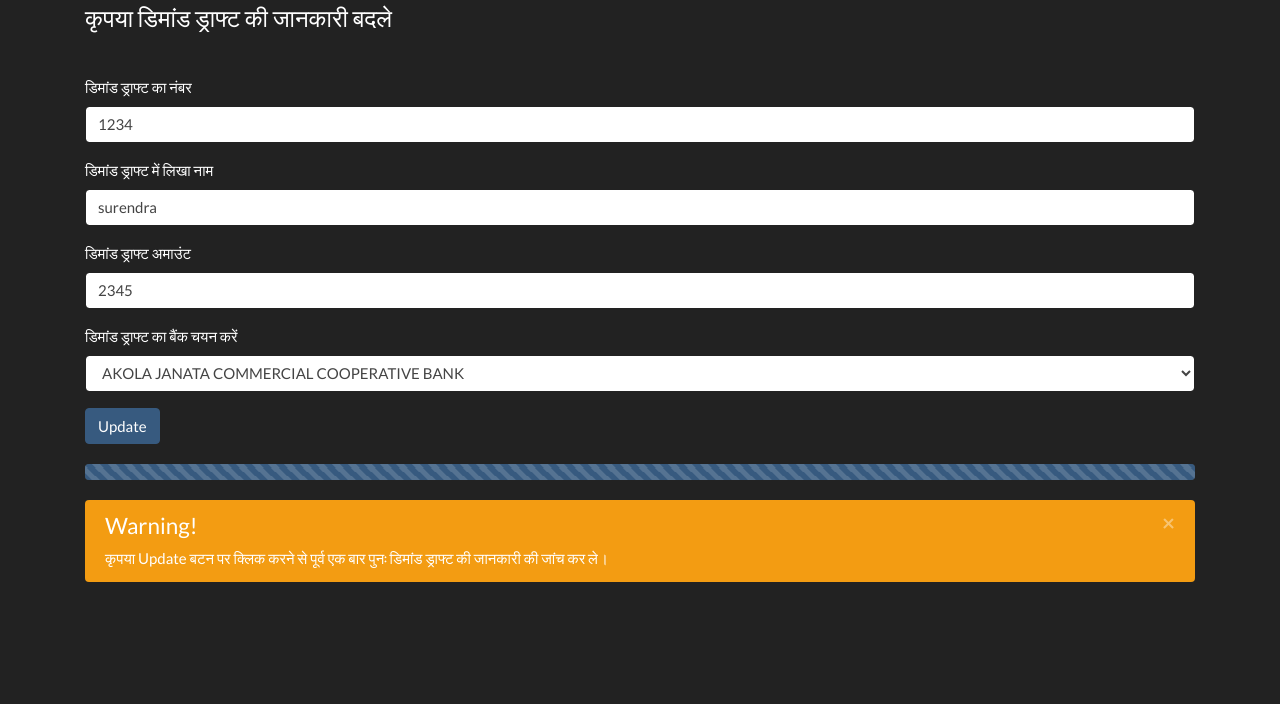
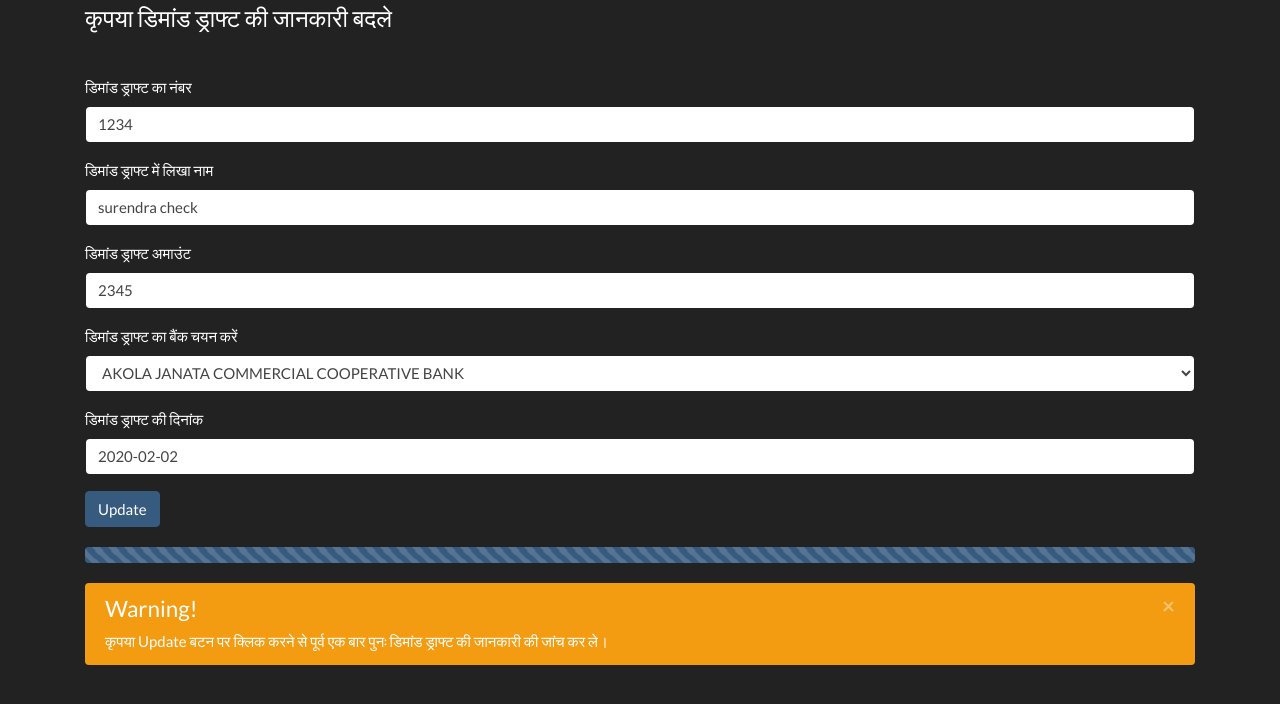
Before and after one commit to anonymous330/Draft, a Django app: page /change/1234 in a window 1280 px wide. Shown: the part 71-775 px from the top of the page. Run offline with Django 3.2, Linux system fonts and the light colour scheme; data comes from the database, SQL or seed files in the repository; some libraries are stand-ins or nearby versions.

Commit message:
date edit include

```diff
--- a/catlog/templates/catlog/change.html
+++ b/catlog/templates/catlog/change.html
@@ -11,6 +11,18 @@
   <script src="https://code.jquery.com/jquery-3.1.1.min.js" integrity="sha256-hVVnYaiADRTO2PzUGmuLJr8BLUSjGIZsDYGmIJLv2b8=" crossorigin="anonymous"></script>
 
   <title>Change/Edit</title>
+
+  <link rel="stylesheet" href="//code.jquery.com/ui/1.12.1/themes/base/jquery-ui.css">
+  <link rel="stylesheet" href="/resources/demos/style.css">
+  <script src="https://code.jquery.com/jquery-1.12.4.js"></script>
+  <script src="https://code.jquery.com/ui/1.12.1/jquery-ui.js"></script>
+  <script>
+  $( function() {
+    $( "#datepicker" ).datepicker({ dateFormat: 'yy-mm-dd' });
+  } );
+  </script>
+
+
 </head>
 <body class="container">
 <nav class="navbar navbar-expand-lg navbar-dark bg-dark">
@@ -39,17 +51,18 @@
 <legend style="margin-bottom:40px;margin-top:50px;">कृपया डिमांड ड्राफ्ट की जानकारी बदले </legend>
       <div class="form-group">
         <label>डिमांड ड्राफ्ट का नंबर </label>
-        <input type="text" class="form-control" value={{dd_data.dd_no}} name="dd_no">
+        <input type="text" class="form-control" value="{{dd_data.dd_no}}" name="dd_no">
       </div>
       <div class="form-group">
         <label >डिमांड ड्राफ्ट में लिखा नाम</label>
-        <input type="text" class="form-control" value={{dd_data.dd_name}} name="dd_name">
+        <input type="text" class="form-control" value="{{dd_data.dd_name}}" name="dd_name">
       </div>
 
       <div class="form-group">
         <label>डिमांड ड्राफ्ट अमाउंट</label>
-        <input type="text"  class="form-control" value={{dd_data.dd_amount}} name="dd_amount">
+        <input type="text"  class="form-control" value="{{dd_data.dd_amount}}" name="dd_amount">
       </div>
+
 
       <div class="form-group">
         <label for="exampleSelect1">डिमांड ड्राफ्ट का बैंक चयन करें</label>
@@ -115,7 +128,14 @@
           <option value="YES BANK">YES BANK</option>
         </select>
       </div>
+
     </fieldset>
+    <div class="form-group">
+      <label>डिमांड ड्राफ्ट की दिनांक  </label>
+      <input type="text" class="form-control"  id="datepicker" value="{{dd_data.dd_date|date:"Y-m-d"}}" placeholder="YYYY-MM-DD" name='dd_date'/>
+      <!-- <input type="text" id="datepicker"> -->
+
+    </div>
     <button type="submit" class="btn btn-primary">Update</button>
   </form>
   <div class="progress" style="margin-top:20px; margin-bottom:20px;">
--- a/catlog/views.py
+++ b/catlog/views.py
@@ -37,7 +37,8 @@
         dd_name=request.POST['dd_name']
         dd_amount=request.POST['dd_amount']
         dd_bank=request.POST['dd_bank']
-        demand_draft.objects.filter(pk=id).update(dd_name=dd_name,dd_bank=dd_bank,dd_no=dd_no,dd_amount=dd_amount)
+        dd_date=request.POST['dd_date']
+        demand_draft.objects.filter(pk=id).update(dd_name=dd_name,dd_bank=dd_bank,dd_no=dd_no,dd_amount=dd_amount,dd_date=dd_date)
         return redirect('search')
     data={
     'dd_data':demand_draft.objects.get(dd_no=id)
```
Also changed, not shown: catlog/templates/catlog/index.html (+10 -5 lines).
